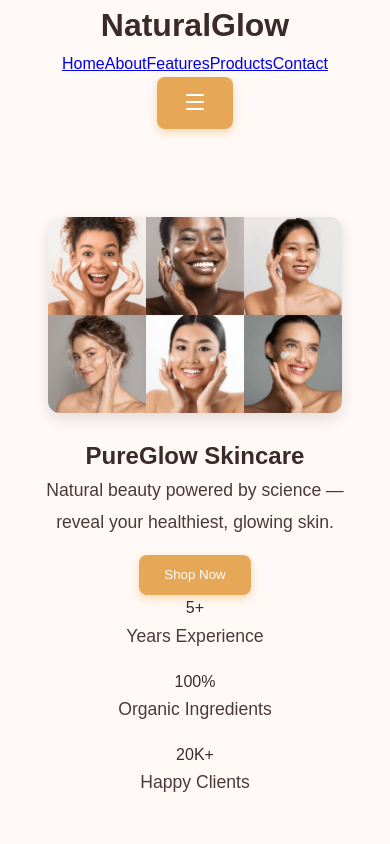
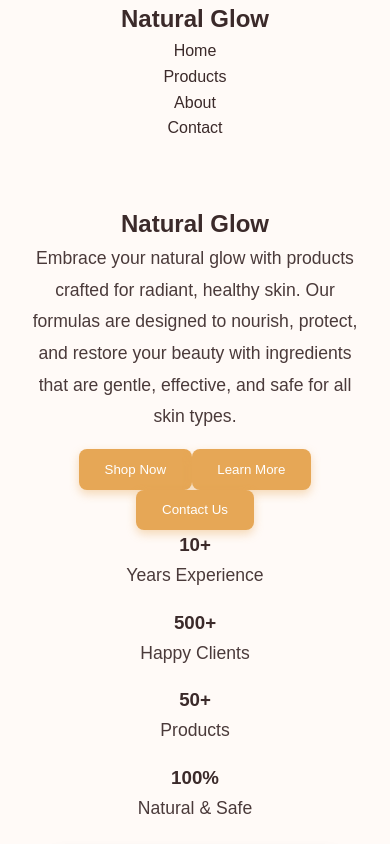
Before and after one commit to evalinenkirote890-eve/natural-glow, a React (Vite) app in the folder natural-glow/: page / in a window 390 px wide. Shown: the top 844 px of the page. Built offline with nearby package versions, Linux system fonts and the light colour scheme.

Commit message:
:updated full project README and apply layout refinements across components

```diff
--- a/natural-glow/src/App.jsx
+++ b/natural-glow/src/App.jsx
@@ -1,37 +1,53 @@
 import React from "react";
-import Header from "./components/layout/Header";
+
+// Layout
+import Navbar from "./components/layout/Navbar";
+import Footer from "./components/layout/Footer";
+
+// Sections
 import Hero from "./components/sections/Hero";
 import About from "./components/sections/About";
 import Features from "./components/sections/Features";
 import Products from "./components/sections/Products";
+import Manufacturers from "./components/sections/Manufacturers";
 import Newsletter from "./components/sections/Newsletter";
-import Manufacturers from "./components/sections/Manufacturers";
+
+// Common
 import Testimonials from "./components/common/Testimonials";
-import Button from "./components/common/Button";
-import Cards from "./components/common/Cards";
-import SectionWrapper from "./components/common/SectionWrapper";
-import Footer from "./components/layout/Footer";
-import "./index.css";
 
-function App() {
+const App = () => {
   return (
-    <>
-      <Header />
-      <main>
-        <Hero />
-        <About />
-        <Features />
-        <Products />
-        <Newsletter />
-        <Manufacturers />
-        <Testimonials />
-        <Button />
-        <Cards />
-        <SectionWrapper />
-      </main>
+    <div className="font-poppins bg-white text-gray-900">
+
+      {/* Navbar */}
+      <Navbar />
+
+      {/* Hero Section */}
+      <Hero />
+
+      {/* About Section */}
+      <About />
+
+      {/* Features Section */}
+      <Features />
+
+      {/* Products Section */}
+      <Products />
+
+      {/* Manufacturers Section */}
+      <Manufacturers />
+
+      {/* Testimonials Section */}
+      <Testimonials />
+
+      {/* Newsletter Section */}
+      <Newsletter />
+
+      {/* Footer */}
       <Footer />
-    </>
+
+    </div>
   );
-}
+};
 
 export default App;
--- a/natural-glow/src/components/layout/Footer.jsx
+++ b/natural-glow/src/components/layout/Footer.jsx
@@ -78,7 +78,7 @@ const Footer = () => {
             <ul>
               <li>
                 Email:{" "}
-                <a href="mailto:hello@pureglow.com">hello@pureglow.com</a>
+                <a href="evalunah:hello@naturalglow.com">hello@pureglow.com</a>
               </li>
               <li>Phone: +254 712 929 669</li>
               <li>Nairobi, Kenya</li>
--- a/natural-glow/src/components/layout/Header.jsx
+++ /dev/null
@@ -1,48 +0,0 @@
-import React, { useState } from "react";
-import { Menu, X } from "lucide-react";
-
-const Navbar = () => {
-  const [menuOpen, setMenuOpen] = useState(false);
-  const toggleMenu = () => setMenuOpen(!menuOpen);
-
-  return (
-    <header className="fixed top-0 left-0 w-full bg-white/95 backdrop-blur-md shadow-md z-50">
-      <div className="max-w-7xl mx-auto flex justify-between items-center px-6 py-4">
-        {/* Logo */}
-        <h1 className="text-2xl font-bold text-gray-800">
-          Natural<span className="text-amber-500">Glow</span>
-        </h1>
-
-        {/* Desktop Menu */}
-        <nav className="hidden md:flex space-x-8 text-gray-700 font-medium">
-          <a href="#home" className="hover:text-amber-500 transition">Home</a>
-          <a href="#about" className="hover:text-amber-500 transition">About</a>
-          <a href="#features" className="hover:text-amber-500 transition">Features</a>
-          <a href="#products" className="hover:text-amber-500 transition">Products</a>
-          <a href="#contact" className="hover:text-amber-500 transition">Contact</a>
-        </nav>
-
-        {/* Mobile Menu Button */}
-        <button
-          onClick={toggleMenu}
-          className="md:hidden bg-amber-400 text-white p-2 rounded-lg focus:outline-none"
-        >
-          {menuOpen ? <X size={24} /> : <Menu size={24} />}
-        </button>
-      </div>
-
-      {/* Mobile Dropdown */}
-      {menuOpen && (
-        <nav className="md:hidden bg-white border-t border-gray-100 py-4 space-y-3 text-center font-medium shadow-md">
-          <a href="#home" onClick={() => setMenuOpen(false)} className="block hover:text-amber-500">Home</a>
-          <a href="#about" onClick={() => setMenuOpen(false)} className="block hover:text-amber-500">About</a>
-          <a href="#features" onClick={() => setMenuOpen(false)} className="block hover:text-amber-500">Features</a>
-          <a href="#products" onClick={() => setMenuOpen(false)} className="block hover:text-amber-500">Products</a>
-          <a href="#contact" onClick={() => setMenuOpen(false)} className="block hover:text-amber-500">Contact</a>
-        </nav>
-      )}
-    </header>
-  );
-};
-
-export default Navbar;
--- /dev/null
+++ b/natural-glow/src/components/layout/Navbar.jsx
@@ -0,0 +1,23 @@
+import React from "react";
+
+const Navbar = () => {
+  return (
+    <nav className="w-full bg-white shadow-sm py-4">
+      <div className="max-w-6xl mx-auto px-6 flex items-center justify-between">
+
+        {/* Logo */}
+        <h1 className="text-2xl font-bold text-rose-600">Natural Glow</h1>
+
+        {/* Nav Links (HORIZONTAL) */}
+        <ul className="flex space-x-8 text-gray-700 font-medium">
+          <li className="hover:text-rose-600 cursor-pointer">Home</li>
+          <li className="hover:text-rose-600 cursor-pointer">Products</li>
+          <li className="hover:text-rose-600 cursor-pointer">About</li>
+          <li className="hover:text-rose-600 cursor-pointer">Contact</li>
+        </ul>
+      </div>
+    </nav>
+  );
+};
+
+export default Navbar;
--- a/natural-glow/src/components/sections/Hero.jsx
+++ b/natural-glow/src/components/sections/Hero.jsx
@@ -1,53 +1,64 @@
 import React from "react";
-import heroBanner from "../../assets/images/hero-banner.jpg"; // ✅ Your image
+import heroImg from "../../assets/images/hero-banner.jpg";
 
 const Hero = () => {
   return (
-    <section
-      id="home"
-      className="relative h-screen flex flex-col justify-center items-center text-center text-white overflow-hidden sticky top-0 z-40"
-    >
-      {/* ✅ Background Image */}
-      <img
-        src={heroBanner}
-        alt="PureGlow Skincare Banner"
-        loading="lazy"
-        className="absolute inset-0 w-full h-full object-cover"
-      />
+    <section className="bg-glow-cream py-20">
+      <div className="max-w-7xl mx-auto px-6 grid grid-cols-1 md:grid-cols-2 gap-12 items-center">
 
-      {/* ✅ Dark Overlay */}
-      <div className="absolute inset-0 bg-black/50"></div>
 
-      {/* ✅ Content Inside Banner */}
-      <div className="relative z-10 max-w-3xl px-6">
-        <h1 className="text-4xl md:text-6xl font-bold mb-4 leading-tight">
-          PureGlow Skincare
-        </h1>
+        <div>
+          <h1 className="text-4xl md:text-5xl font-bold text-glow-brown mb-4">
+            Natural Glow
+          </h1>
 
-        <p className="text-gray-200 mb-8 text-lg md:text-xl">
-          Natural beauty powered by science — reveal your healthiest, glowing skin.
-        </p>
+          <p className="text-lg text-glow-clay mb-6 leading-relaxed">
+  Embrace your natural glow with products crafted for radiant, healthy skin.
+  Our formulas are designed to nourish, protect, and restore your beauty with ingredients
+  that are gentle, effective, and safe for all skin types.
+</p>
 
-        <button className="bg-amber-400 hover:bg-amber-500 text-white px-8 py-3 rounded-md font-medium transition duration-300 shadow-lg">
-          Shop Now
-        </button>
-      </div>
 
-      {/* ✅ Stats Section */}
-      <div className="relative z-10 mt-16 flex flex-wrap justify-center gap-10 text-white">
-        <div className="flex flex-col items-center">
-          <span className="text-3xl font-bold text-amber-400">5+</span>
-          <p className="text-sm uppercase tracking-wide">Years Experience</p>
+          <div className="flex gap-4 mb-10">
+            <button className="bg-glow-amber text-white px-6 py-3 rounded-xl font-semibold">
+              Shop Now
+            </button>
+            <button className="bg-glow-amberDark text-white px-6 py-3 rounded-xl font-semibold">
+              Learn More
+            </button>
+            <button className="border border-glow-amber px-6 py-3 rounded-xl text-glow-amber font-semibold">
+              Contact Us
+            </button>
+          </div>
+
+          {/* STATS */}
+          <div className="flex flex-wrap gap-10">
+            <div>
+              <h3 className="text-2xl font-bold text-glow-brown">10+</h3>
+              <p className="text-glow-clay">Years Experience</p>
+            </div>
+            <div>
+              <h3 className="text-2xl font-bold text-glow-brown">500+</h3>
+              <p className="text-glow-clay">Happy Clients</p>
+            </div>
+            <div>
+              <h3 className="text-2xl font-bold text-glow-brown">50+</h3>
+              <p className="text-glow-clay">Products</p>
+            </div>
+            <div>
+              <h3 className="text-2xl font-bold text-glow-brown">100%</h3>
+              <p className="text-glow-clay">Natural & Safe</p>
+            </div>
+          </div>
         </div>
 
-        <div className="flex flex-col items-center">
-          <span className="text-3xl font-bold text-amber-400">100%</span>
-          <p className="text-sm uppercase tracking-wide">Organic Ingredients</p>
-        </div>
 
-        <div className="flex flex-col items-center">
-          <span className="text-3xl font-bold text-amber-400">20K+</span>
-          <p className="text-sm uppercase tracking-wide">Happy Clients</p>
+        <div className="flex justify-center md:justify-end">
+          <img
+            src={heroImg}
+            alt="Hero Banner"
+            className="w-full max-w-md rounded-2xl shadow-lg"
+          />
         </div>
       </div>
     </section>
--- a/tailwind.config.js
+++ b/tailwind.config.js
@@ -2,7 +2,7 @@
 export default {
   content: [
     "./index.html",
-    "./src//*.{js,ts,jsx,tsx}",
+    "./src/**/*.{js,ts,jsx,tsx}",
   ],
   theme: {
     extend: {
```
Also changed, not shown: natural-glow/src/components/layout/Navigation.jsx (deleted, +0 -109 lines), 1 other file (tests, documents, lock files or other folders).
